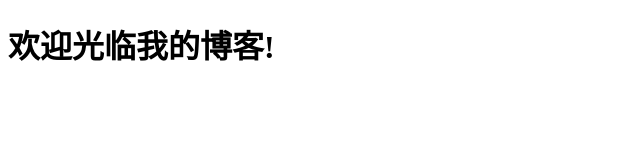
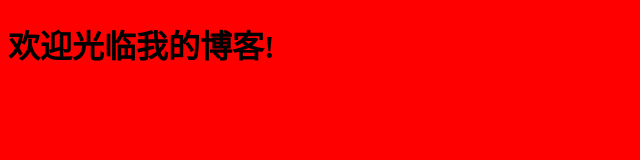
Before and after one commit to Melons-cloud/Myblog, a website: page views/index.html in a window 1280 px wide. Shown: the whole page, without its empty margins (0-640 px from the left). Drawn offline with Linux system fonts and the light colour scheme.

Commit message:
博客开发

```diff
--- a/app.js
+++ b/app.js
@@ -5,6 +5,9 @@ var express =require("express");   //加载express模块
 //加载模板
 var swig=require('swig');
 var app=express();
+
+// 设置静态文件托管
+app.use('/public',express.static( __dirname+'/public'));
 
 // 配置应用模板
 
@@ -33,5 +36,7 @@ app.get('/',function (req,res,next) {
     res.render('index');
 })
 
+
+
 //监听http请求
 app.listen(8081);
--- /dev/null
+++ b/public/main.css
@@ -0,0 +1,3 @@
+body{
+    background: red;
+}
--- a/views/index.html
+++ b/views/index.html
@@ -3,6 +3,7 @@
 <head>
     <meta charset="UTF-8">
     <title>Title</title>
+    <link rel="stylesheet" type="text/css" href="/public/main.css" />
 </head>
 <body>
     <h1>欢迎光临我的博客!</h1>
```
